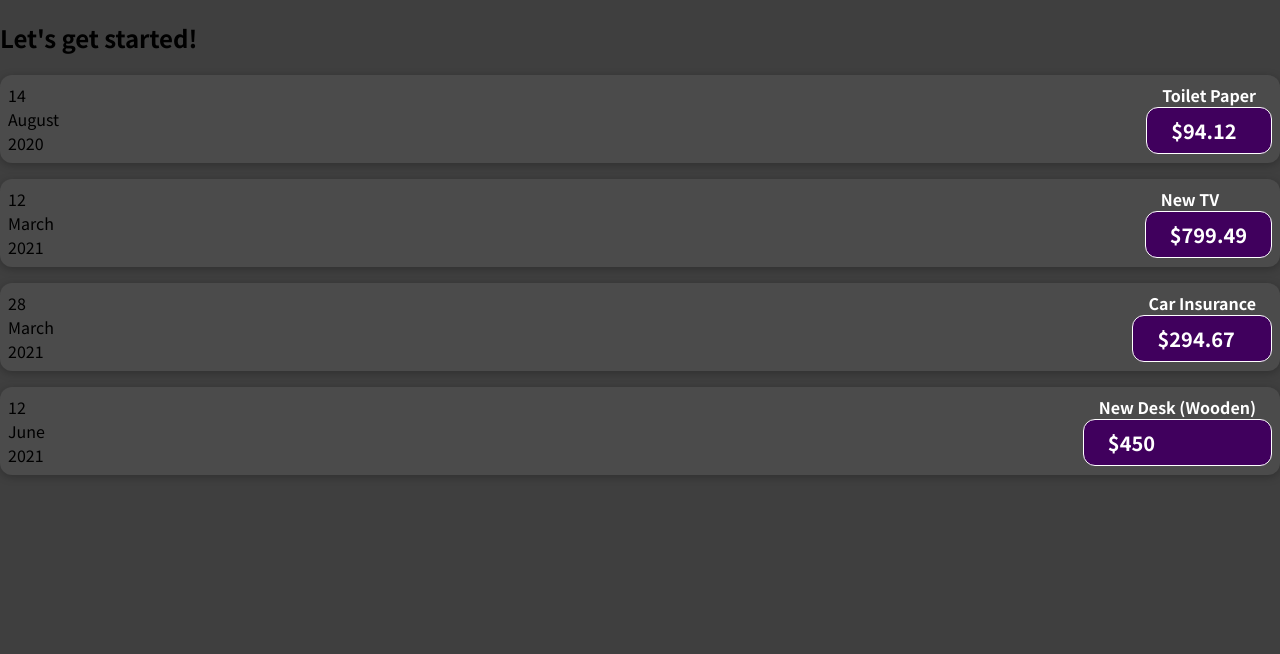
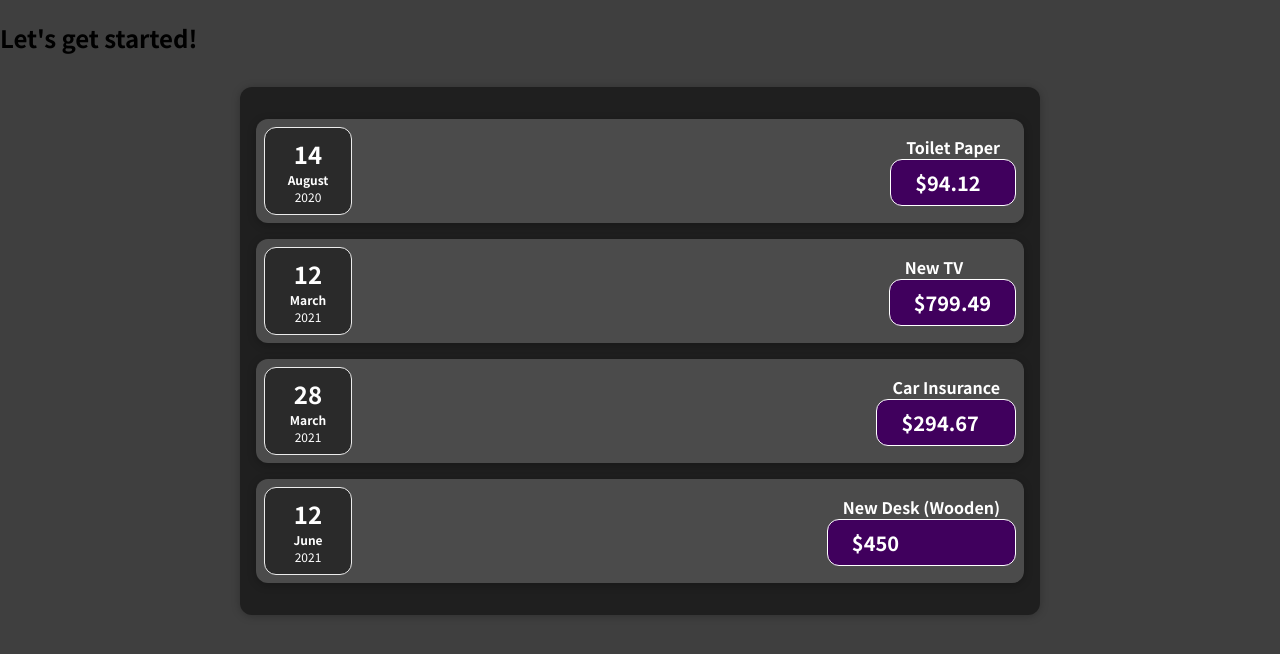
Before and after one commit to vaibhavkmr23/ReactComplete_Proj, a JavaScript app: page / in a window 1280 px wide. Shown: the top 654 px of the page. Built offline with nearby package versions, Linux system fonts and the light colour scheme.

Commit message:
Splitting Components Into Multiple Components

```diff
--- a/src/App.js
+++ b/src/App.js
@@ -1,4 +1,4 @@
-import ExpenseItem from "./components/ExpenseItem";
+import Expenses from "./components/Expenses";
 
 function App() {
   const expenses = [
@@ -25,26 +25,7 @@
   return (
     <div>
       <h2>Let's get started!</h2>
-      <ExpenseItem
-        title={expenses[0].title}
-        amount={expenses[0].amount}
-        date={expenses[0].date}
-      ></ExpenseItem>
-      <ExpenseItem
-        title={expenses[1].title}
-        amount={expenses[1].amount}
-        date={expenses[1].date}
-      ></ExpenseItem>
-      <ExpenseItem
-        title={expenses[2].title}
-        amount={expenses[2].amount}
-        date={expenses[2].date}
-      ></ExpenseItem>
-      <ExpenseItem
-        title={expenses[3].title}
-        amount={expenses[3].amount}
-        date={expenses[3].date}
-      ></ExpenseItem>
+      <Expenses items={expenses} />
     </div>
   );
 }
--- /dev/null
+++ b/src/components/ExpenseDate.css
@@ -0,0 +1,26 @@
+.expense-date {
+  display: flex;
+  flex-direction: column;
+  width: 5.5rem;
+  height: 5.5rem;
+  border: 1px solid #ececec;
+  background-color: #2a2a2a;
+  color: white;
+  border-radius: 12px;
+  align-items: center;
+  justify-content: center;
+}
+
+.expense-date__month {
+  font-size: 0.75rem;
+  font-weight: bold;
+}
+
+.expense-date__year {
+  font-size: 0.75rem;
+}
+
+.expense-date__day {
+  font-size: 1.5rem;
+  font-weight: bold;
+}
--- /dev/null
+++ b/src/components/ExpenseDate.js
@@ -0,0 +1,18 @@
+import './ExpenseDate.css'
+
+function ExpenseDate(props) {
+  const month = props.date.toLocaleString("en-US", { month: "long" });
+  const day = props.date.toLocaleString("en-US", { day: "2-digit" });
+  const year = props.date.toLocaleString("en-US", { year: "numeric" });
+  // console.log(month, "monthh is");
+
+  return (
+    <div className='expense-date'>
+      <div className='expense-date__day'>{day}</div>
+      <div className='expense-date__month'>{month}</div>
+      <div className='expense-date__year'>{year}</div>
+    </div>
+  );
+}
+
+export default ExpenseDate;
--- a/src/components/ExpenseItem.js
+++ b/src/components/ExpenseItem.js
@@ -1,18 +1,10 @@
 import "./ExpenseItem.css";
+import ExpenseDate from "./ExpenseDate";
 
 const ExpenseItem = (props) => {
-  const month = props.date.toLocaleString("en-US", { month: "long" });
-  const day = props.date.toLocaleString("en-US", { day: "2-digit" });
-  const year = props.date.toLocaleString("en-US", { year: "numeric" });
-  // console.log(month, "monthh is");
-
   return (
     <div className="expense-item">
-      <div>
-        <div>{day}</div>
-        <div>{month}</div>
-        <div>{year}</div>
-      </div>
+      <ExpenseDate date={props.date} />
       <div className="expense-tem__description">
         <h2>{props.title}</h2>
         <div className="expense-item__price">${props.amount}</div>
--- /dev/null
+++ b/src/components/Expenses.css
@@ -0,0 +1,9 @@
+.expenses {
+  padding: 1rem;
+  background-color: rgb(31, 31, 31);
+  margin: 2rem auto;
+  width: 50rem;
+  max-width: 95%;
+  border-radius: 12px;
+  box-shadow: 0 1px 8px rgba(0, 0, 0, 0.25);
+}
--- /dev/null
+++ b/src/components/Expenses.js
@@ -0,0 +1,31 @@
+import ExpenseItem from './ExpenseItem';
+import  './Expenses.css';
+
+function Expenses(props) {
+  return (
+    <div className='expenses'>
+      <ExpenseItem
+        title={props.items[0].title}
+        amount={props.items[0].amount}
+        date={props.items[0].date}
+      />
+      <ExpenseItem
+        title={props.items[1].title}
+        amount={props.items[1].amount}
+        date={props.items[1].date}
+      />
+      <ExpenseItem
+        title={props.items[2].title}
+        amount={props.items[2].amount}
+        date={props.items[2].date}
+      />
+      <ExpenseItem
+        title={props.items[3].title}
+        amount={props.items[3].amount}
+        date={props.items[3].date}
+      />
+    </div>
+  );
+}
+
+export default Expenses;
```
